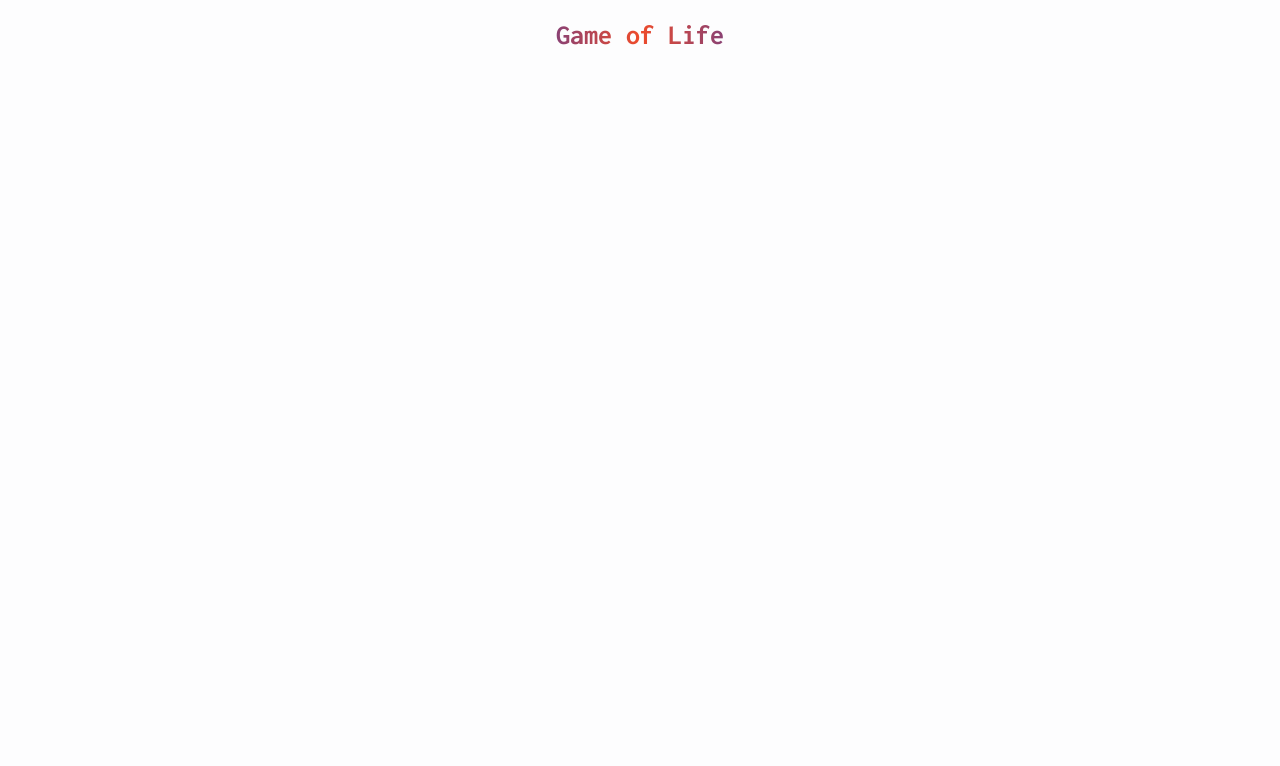
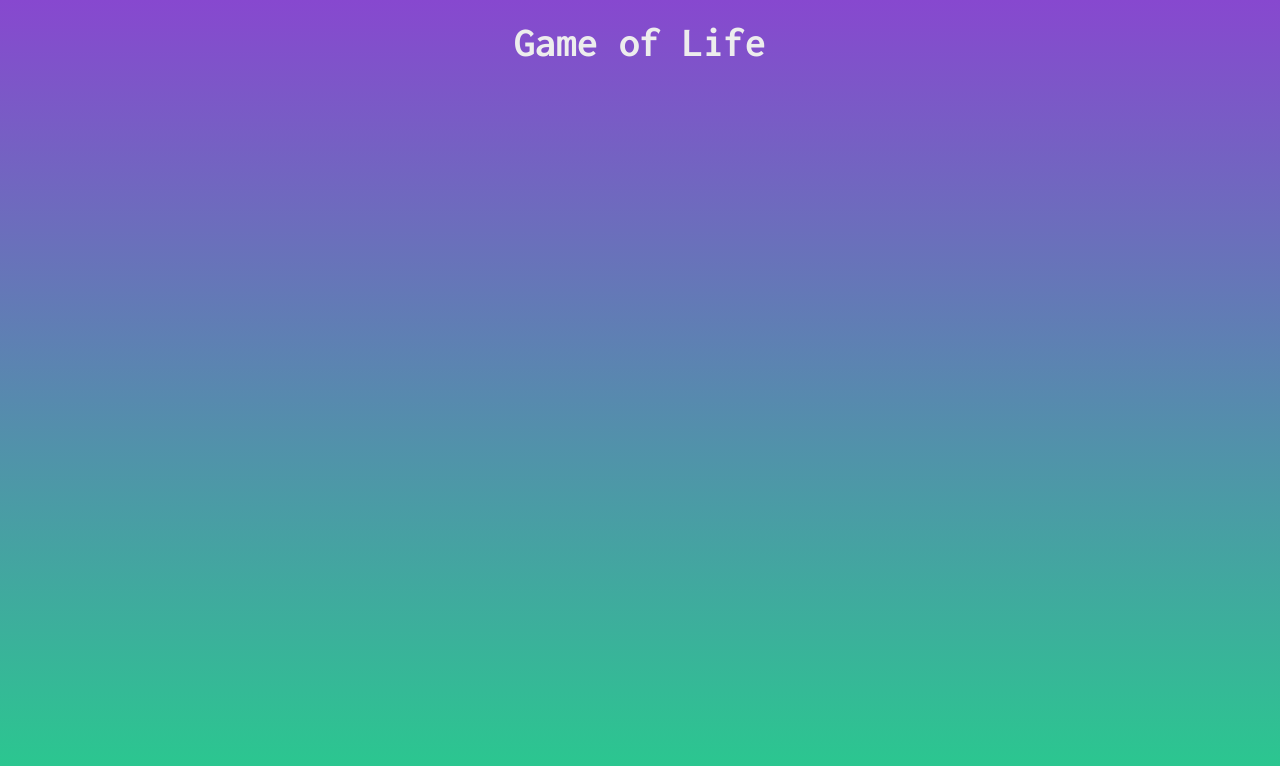
Before and after one commit to HardParadox/Game-of-Life, a React app: page / in a window 1280 px wide. Shown: the top 766 px of the page. Built offline with nearby package versions, Linux system fonts and the light colour scheme.

Commit message:
update style theme

```diff
--- a/src/app.css
+++ b/src/app.css
@@ -19,9 +19,9 @@ html, body, body > div {
 }
 
 .app_lightTheme {
-    background: #fdfdfe;
+    background-image: linear-gradient(to bottom, #8748CF, #27CC8D);
 }
 
 .app_darkTheme {
-    background: #181818;
+    background-image: linear-gradient(to bottom, #1a1a1a, #501d8b);
 }
--- a/src/components/Header/Header.css
+++ b/src/components/Header/Header.css
@@ -9,16 +9,12 @@
 
 .header_font {
     font-family: 'Inconsolata', monospace;
-    font-size: 2em;
+    font-size: 3em;
     font-weight: bold;
     color: transparent;
     -webkit-background-clip: text;
 }
 
 .header_lightTheme {
-    background-image: repeating-linear-gradient(to right, #553c9a, #ee4b2b 10%, #553c9a 20%);
+    color: #ededed;
 }
-
-.header_darkTheme {
-    background-image: repeating-linear-gradient(to right, #008000, #ee4b2b 10%, #008000 20%);
-}
```
